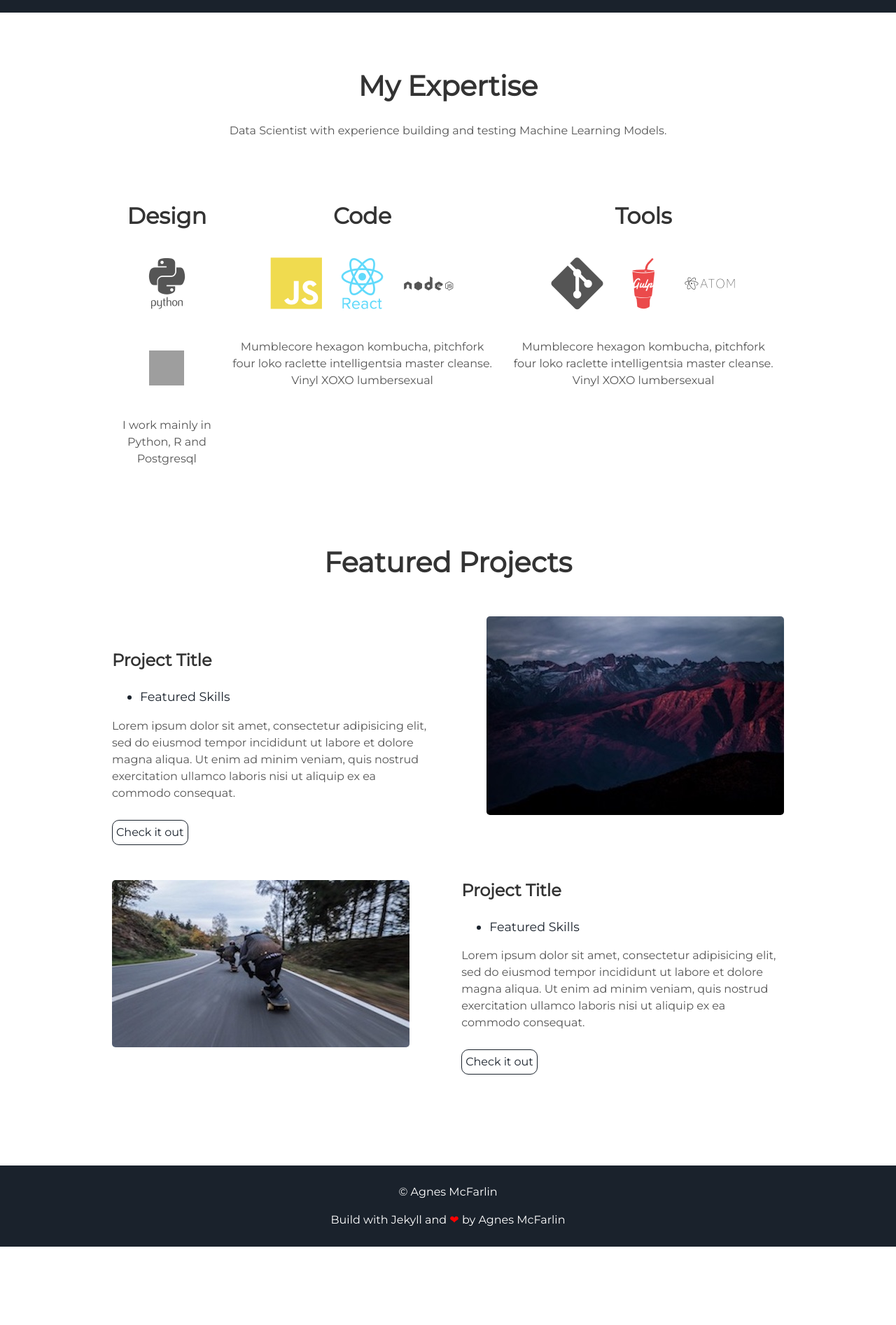
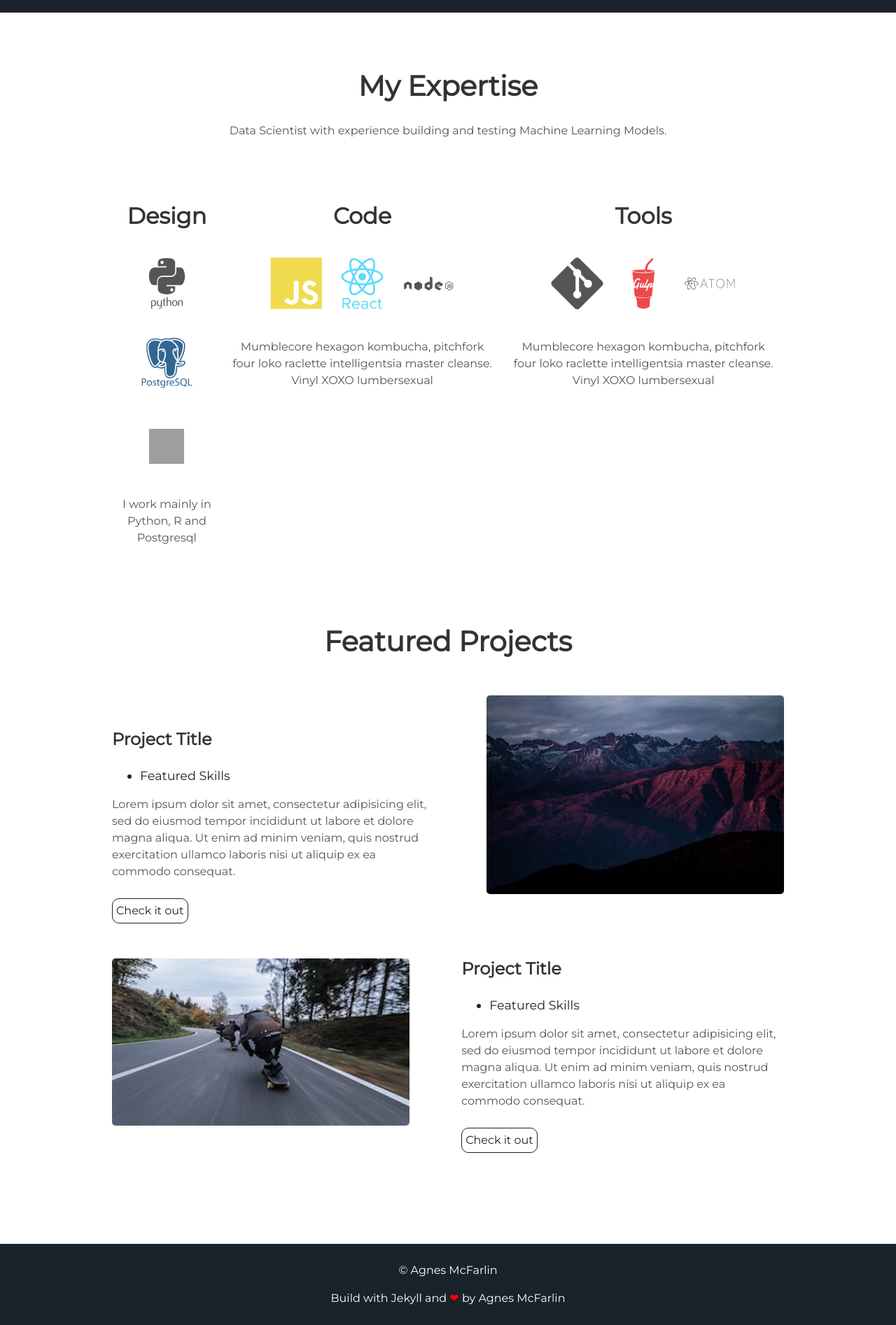
Before and after one commit to oohtmeel1/oohtmeel1.github.io, a Jekyll site: the page built from index.html, in a window 1280 px wide. Shown: the part 882-2776 px from the top of the page at 70% size. Built offline with Jekyll 4.4.1, drawn with Linux system fonts in a browser that asks for light colours; before the commit the page ends 2664 px from its top, so only the background shows below that; grey boxes are pictures that could not be loaded.

Commit message:
Update about.html

```diff
--- a/_includes/about.html
+++ b/_includes/about.html
@@ -6,6 +6,7 @@
     <div class="tech">
       <h2>Design</h2>
       <i class="devicon-python-plain-wordmark"></i>
+	  <i class="devicon-postgresql-plain-wordmark colored"></i>
       <img src="https://cdn.jsdelivr.net/gh/devicons/devicon@latest/icons/rstudio/rstudio-original.svg", width = 50, height = 50/>
       <p>I work mainly in Python, R and Postgresql </p>
     </div>
```
